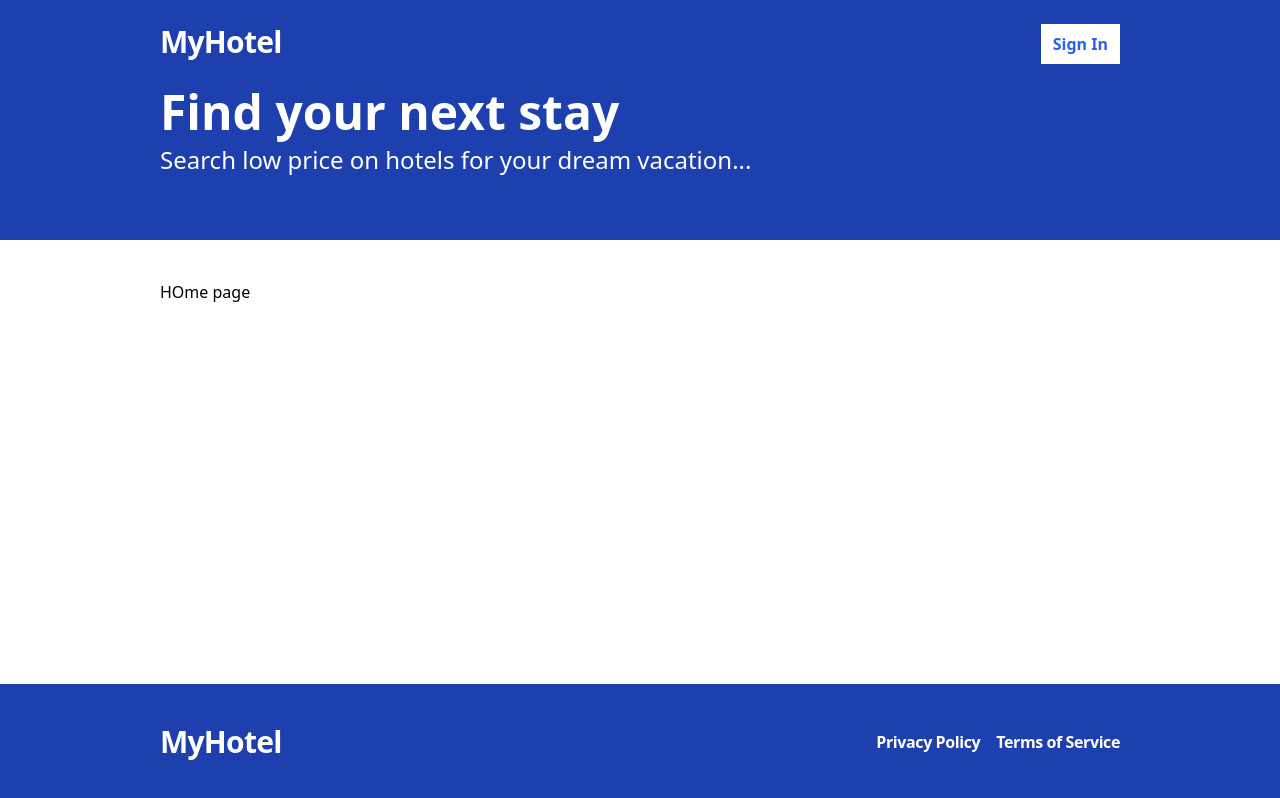
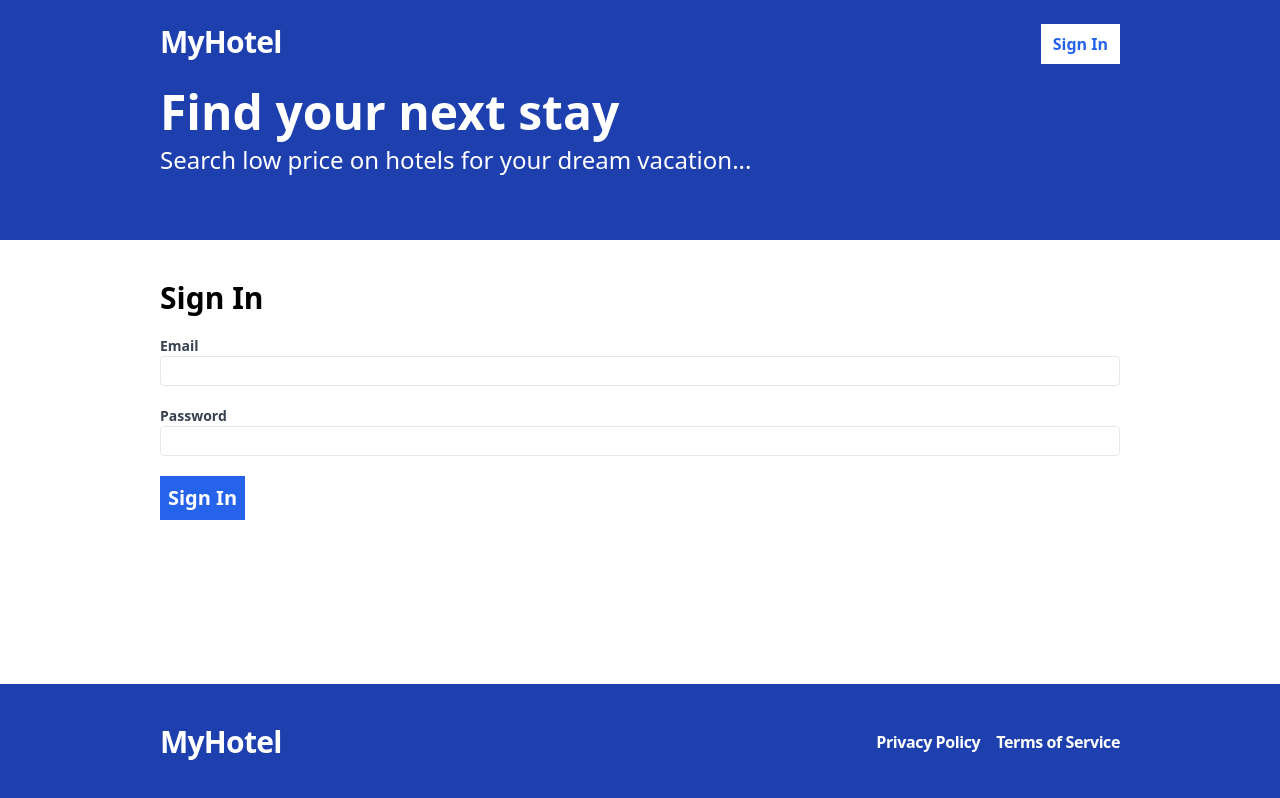
Before and after one commit to 1zizo1/MyHotel, a React (Vite) app in the folder frontend/: page /sign-in in a window 1280 px wide. Before the commit this address led to /. Built offline with nearby package versions, Linux system fonts and the light colour scheme; no server answers.

Commit message:
[frontend ] added the signin page with the functionaltiy

```diff
--- a/frontend/src/App.tsx
+++ b/frontend/src/App.tsx
@@ -7,6 +7,7 @@
   from "react-router-dom";
 import Layout from "./layouts/Layout";
 import Register from "./pages/Register";
+import SignIn from "./pages/SignIn";
 
 const App = () => {
   return (
@@ -16,17 +17,24 @@
           <Layout>
             <p>HOme page</p>
           </Layout>
-      }/>
+        } />
         <Route path="/Search" element={
           <Layout>
             <p>search page</p>
           </Layout>} />
         <Route path="/register" element={
           <Layout>
-            <Register/>
+            <Register />
           </Layout>
-        }/>
-          <Route path="*" element={<Navigate to="/"/>} />
+        } />
+
+        <Route path="/sign-in" element={
+          <Layout>
+            <SignIn />
+          </Layout>
+        } />
+
+        <Route path="*" element={<Navigate to="/" />} />
 
       </Routes>
 
--- a/frontend/src/api-client.ts
+++ b/frontend/src/api-client.ts
@@ -1,26 +1,43 @@
 import { RegisterFormData } from "./pages/Register";
-const API_BASE_URL = import.meta.env.VITE_API_BASE_URL
+import { SignInFormData } from "./pages/SignIn";
+const API_BASE_URL = import.meta.env.VITE_API_BASE_URL;
 
-export const register =async (formData:RegisterFormData)=>{
-const res = await fetch(`${API_BASE_URL}/api/users/register`,{
-    method:'POST',
-    credentials:"include",
-    headers:{
-        "Content-Type": "application/json"
+export const register = async (formData: RegisterFormData) => {
+  const res = await fetch(`${API_BASE_URL}/api/users/register`, {
+    method: "POST",
+    credentials: "include",
+    headers: {
+      "Content-Type": "application/json",
     },
-    body:JSON.stringify(formData)
-})
-const responseBody = await res.json()
-if(!res.ok){
-    throw new Error(responseBody.message)
-}
-}
-export const validateToken = async()=>{
-    const response = await fetch (`${API_BASE_URL}/api/auth/validate-token`,{
-        credentials:"include",
-    })
-    if (!response.ok) {
-        throw new Error("Token Expired or Invalid")
-    }
-    return response.json()
-}
+    body: JSON.stringify(formData),
+  });
+  const responseBody = await res.json();
+  if (!res.ok) {
+    throw new Error(responseBody.message);
+  }
+};
+export const SignIn = async (formData: SignInFormData) => {
+  const response = await fetch(`${API_BASE_URL}/api/auth/login`, {
+    method: "POST",
+    credentials: "include",
+    headers: {
+      "content-Type": "application/json",
+    },
+    body: JSON.stringify(formData),
+  });
+  const body = await response.json();
+  if (!response.ok) {
+    throw new Error(body.message);
+  }
+  return body;
+};
+
+export const validateToken = async () => {
+  const response = await fetch(`${API_BASE_URL}/api/auth/validate-token`, {
+    credentials: "include",
+  });
+  if (!response.ok) {
+    throw new Error("Token Expired or Invalid");
+  }
+  return response.json();
+};
--- /dev/null
+++ b/frontend/src/pages/SignIn.tsx
@@ -0,0 +1,57 @@
+import React from 'react'
+import { useForm } from 'react-hook-form'
+import { useMutation } from 'react-query';
+import * as apiClient from '../api-client'
+import { useAppContext } from '../contexts/AppContext';
+import { useNavigate } from 'react-router-dom';
+export type SignInFormData = {
+    email: string;
+    password: string;
+}
+
+export default function SignIn() {
+    const navigate = useNavigate()
+    const{showToast}=useAppContext()
+    const { register, formState: { errors }, handleSubmit } = useForm<SignInFormData>()
+    const mutation = useMutation(apiClient.SignIn, {
+        onSuccess: async () => {
+            showToast({message:"Welcome",type:'SUCCESS'})
+            //navigate to home
+            navigate('/')
+        }, onError: (error: Error) => {
+            showToast({message:error.message,type:'ERROR'})
+        }
+    })
+    const onSubmit = handleSubmit((data) => {
+        console.log(data);
+        mutation.mutate(data)
+
+    })
+
+    return (
+        <form className='flex flex-col gap-5' onSubmit={onSubmit}>
+            <h2 className='text-3xl font-bold'>Sign In</h2>
+
+            <label className=" text-gray-700 text-sm font-bold flex-1">
+                Email
+                <input type="email" className="border rounded w-full py-1 px-2 font-normal  " {...register("email", { required: "This Field is required" })} />
+                {errors.email && (
+                    <span className="text-red-500">{errors.email.message}</span>
+                )}
+            </label>
+            <label className=" text-gray-700 text-sm font-bold flex-1">
+                Password
+                <input type="password" className="border rounded w-full py-1 px-2 font-normal  " {...register("password", { required: "This Field is required", minLength: { value: 8, message: "password msut be at least 8 characters" } })} />
+                {errors.password && (
+                    <span className="text-red-500">{errors.password.message}</span>
+                )}
+            </label>
+            <span>
+                <button type="submit" className="bg-blue-600 text-white p-2 font-bold hover:bg-blue-500 text-xl">
+                    Sign In
+                </button>
+            </span>
+
+        </form>
+    )
+}
```
Lines whose indentation alone changed are shown as unchanged.
